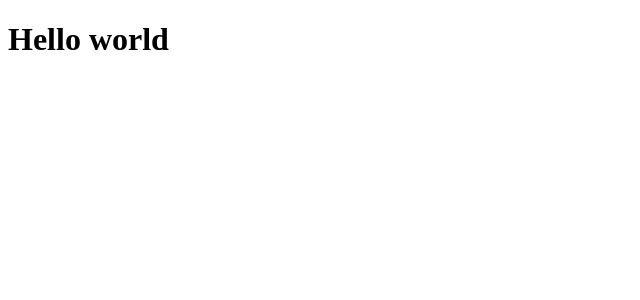
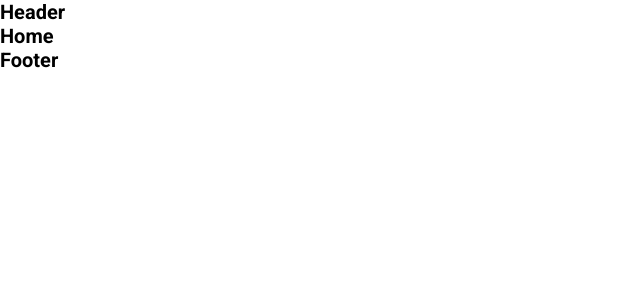
Before and after one commit to KxllSwxtch/pizza-shop, a React (Create React App) app: page / in a window 1280 px wide. Shown: the top 300 px of the page, without its empty margins (0-640 px from the left). Built offline with nearby package versions, Linux system fonts and the light colour scheme.

Commit message:
added basic klayout

```diff
--- a/package.json
+++ b/package.json
@@ -7,6 +7,7 @@
     "@testing-library/jest-dom": "^5.11.4",
     "@testing-library/react": "^11.1.0",
     "@testing-library/user-event": "^12.1.10",
+    "node-sass": "^4.14.1",
     "react": "^17.0.1",
     "react-dom": "^17.0.1",
     "react-redux": "^7.2.2",
@@ -39,7 +40,5 @@
       "last 1 safari version"
     ]
   },
-  "devDependencies": {
-    "node-sass": "^5.0.0"
-  }
+  "devDependencies": {}
 }
--- a/src/App.js
+++ b/src/App.js
@@ -1,8 +1,11 @@
+import Routes from "./Routes";
+import Layout from "./components/Layout";
+
 function App() {
   return (
-    <div className='App'>
-      <h1>Hello world</h1>
-    </div>
+    <Layout>
+      <Routes />
+    </Layout>
   );
 }
 
--- /dev/null
+++ b/src/Routes.js
@@ -0,0 +1,12 @@
+import { Switch, Route } from "react-router-dom";
+import { Home } from "./pages";
+
+function Routes() {
+  return (
+    <Switch>
+      <Route exact path='/' component={Home} />
+    </Switch>
+  );
+}
+
+export default Routes;
--- /dev/null
+++ b/src/components/Footer.js
@@ -0,0 +1,9 @@
+function Footer() {
+  return (
+    <footer>
+      <h1>Footer</h1>
+    </footer>
+  );
+}
+
+export default Footer;
--- /dev/null
+++ b/src/components/Header.js
@@ -0,0 +1,9 @@
+function Header() {
+  return (
+    <header>
+      <h1>Header</h1>
+    </header>
+  );
+}
+
+export default Header;
--- /dev/null
+++ b/src/components/Layout.js
@@ -0,0 +1,15 @@
+import React from "react";
+import Header from "./Header";
+import Footer from "./Footer";
+
+function Layout({ children }) {
+  return (
+    <React.Fragment>
+      <Header />
+      {children}
+      <Footer />
+    </React.Fragment>
+  );
+}
+
+export default Layout;
--- a/src/index.js
+++ b/src/index.js
@@ -1,11 +1,14 @@
 import React from "react";
+import { BrowserRouter as Router } from "react-router-dom";
 import { render } from "react-dom";
 import App from "./App";
 import "./index.scss";
 
 render(
   <React.StrictMode>
-    <App />
+    <Router>
+      <App />
+    </Router>
   </React.StrictMode>,
   document.getElementById("root"),
 );
--- a/src/index.scss
+++ b/src/index.scss
@@ -0,0 +1,14 @@
+@import url("https://fonts.googleapis.com/css2?family=Roboto:wght@100;300;400;500;700;900&display=swap");
+
+*,
+*::before,
+*::after {
+  padding: 0;
+  margin: 0;
+  box-sizing: border-box;
+}
+
+html {
+  font-size: 62.5%;
+  font-family: "Roboto", sans-serif;
+}
--- /dev/null
+++ b/src/pages/Home.js
@@ -0,0 +1,9 @@
+function Home() {
+  return (
+    <div>
+      <h1>Home</h1>
+    </div>
+  );
+}
+
+export default Home;
--- /dev/null
+++ b/src/pages/index.js
@@ -0,0 +1,2 @@
+import Home from "./Home";
+export { Home };
```
Also changed, not shown: 2 other files (tests, documents, lock files or other folders).
